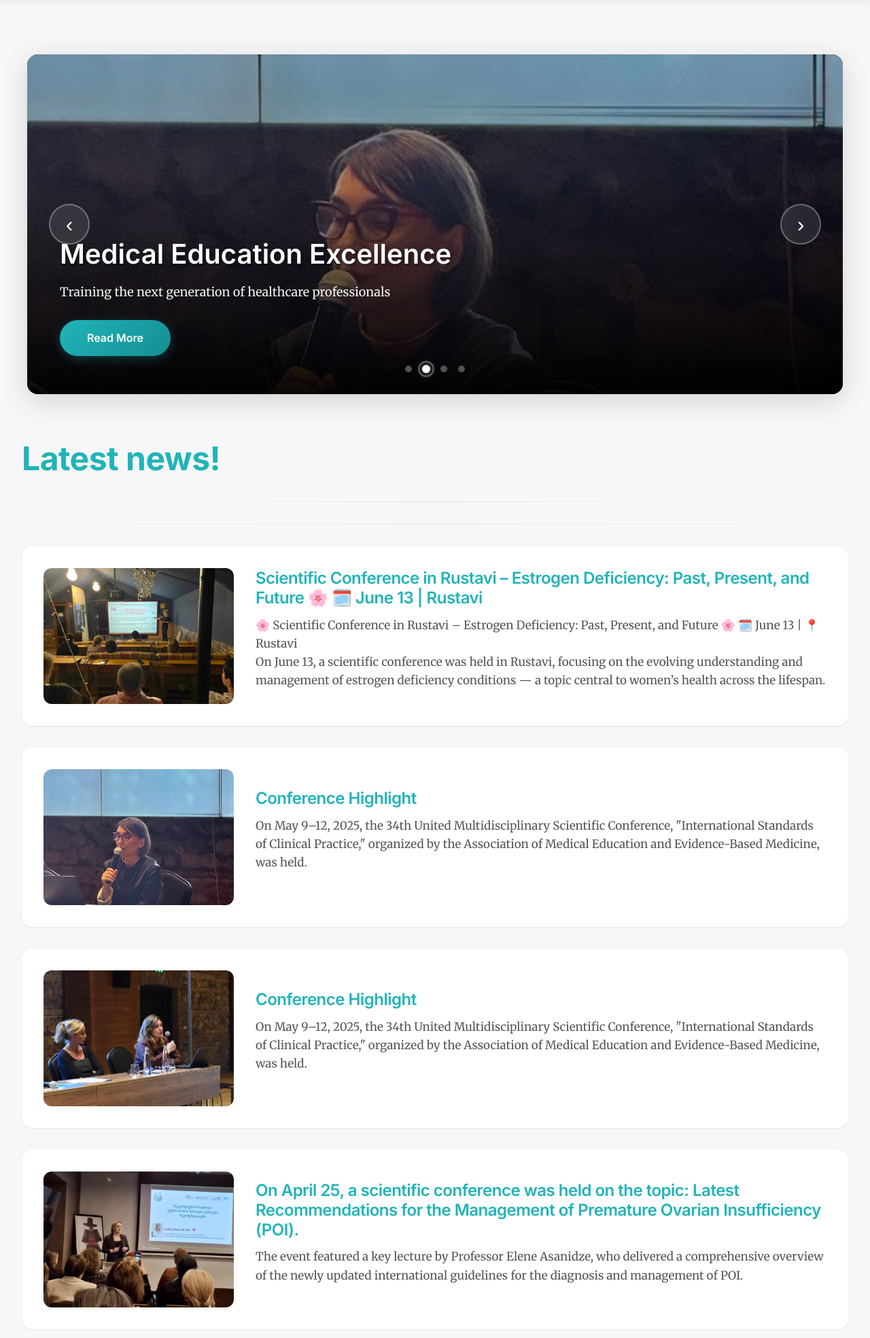
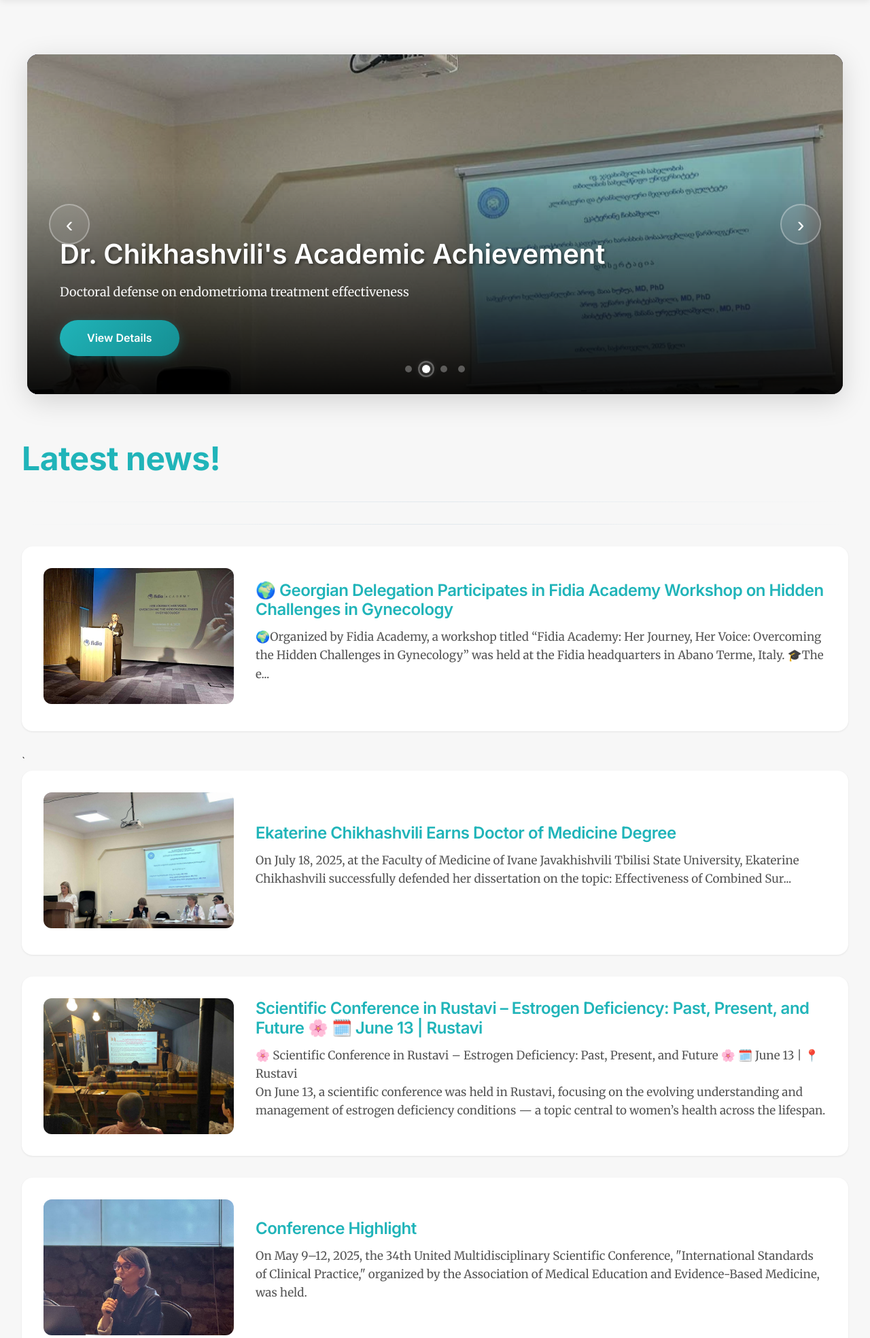
Before and after one commit to unseenmeli/GeorgianSHRA, a Django app: page / in a window 1280 px wide. Shown: the part 80-2049 px from the top of the page at 68% size. Run offline with Django 5.2, Linux system fonts and the light colour scheme.

Commit message:
pushed news, fixed some stuff

```diff
--- a/geoarsh/blog/static/blog/main.css
+++ b/geoarsh/blog/static/blog/main.css
@@ -329,10 +329,16 @@ a:hover {
     padding-left: 0.5rem;
 }
 
+.site-footer {
+    position: relative;
+    z-index: 9999;
+}
+
 .footer-bottom {
     padding-top: 2rem;
     border-top: 1px solid rgba(255, 255, 255, 0.1);
     text-align: center;
+    z-index: 9999;
 }
 
 .footer-bottom p {
--- a/geoarsh/blog/templates/blog/base.html
+++ b/geoarsh/blog/templates/blog/base.html
@@ -456,7 +456,6 @@
           <li class="nav-item dropdownguide">
             <a class="nav-link" id="guidelinesLink" href="{% url 'guidelines' %}" data-translation-key="guidelines">Gapag</a>
             <div class="dropdown-content dropdown-contentG">
-              <a href="{% url 'national_guidelines' %}" data-translation-key="national" id="nationalLink">National</a>
               <a href="{% url 'translated_guidelines' %}" data-translation-key="translated" id="translatedLink">Translated</a>
               <a href="{% url 'english_guidelines' %}" data-translation-key="english" id="englishLink">International</a>
             </div>
@@ -538,7 +537,7 @@
           </ul>
         </div>
       </div>
-      <div class="footer-bottom">
+      <div class="footer-bottom" style="z-index: 1000;">
         <p>&copy; 2022 Georgian Association of Reproductive and Sexual Health. All rights reserved.</p>
         <p class="footer-tech">Technical Support: <a href="mailto:unseenmeli@gmail.com">unseenmeli@gmail.com</a></p>
       </div>
--- a/geoarsh/blog/templates/blog/guidelines.html
+++ b/geoarsh/blog/templates/blog/guidelines.html
@@ -5,6 +5,8 @@
     .gapag-container {
         min-height: 100vh;
         padding: 40px 20px;
+        background-color: transparent;
+        position: relative;
     }
 
     .background-image {
@@ -14,8 +16,8 @@
         transform: translate(-50%, -50%);
         width: 60%;
         max-width: 600px;
-        opacity: 50%;
-        z-index: 0;
+        opacity: 0.5;
+        z-index: 1;
         pointer-events: none;
     }
 
--- a/geoarsh/blog/templates/blog/home.html
+++ b/geoarsh/blog/templates/blog/home.html
@@ -98,6 +98,55 @@
         }
     }
 
+    .scroll-animate {
+        opacity: 0;
+        transform: translateY(30px);
+        transition: all 0.6s cubic-bezier(0.4, 0, 0.2, 1);
+    }
+
+    .scroll-animate.visible {
+        opacity: 1;
+        transform: translateY(0);
+    }
+
+    .scroll-animate:nth-child(1) { transition-delay: 0.1s; }
+    .scroll-animate:nth-child(2) { transition-delay: 0.2s; }
+    .scroll-animate:nth-child(3) { transition-delay: 0.3s; }
+    .scroll-animate:nth-child(4) { transition-delay: 0.4s; }
+
+    .slide-in-left {
+        opacity: 0;
+        transform: translateX(-50px);
+        transition: all 0.8s ease-out;
+    }
+
+    .slide-in-left.visible {
+        opacity: 1;
+        transform: translateX(0);
+    }
+
+    .slide-in-right {
+        opacity: 0;
+        transform: translateX(50px);
+        transition: all 0.8s ease-out;
+    }
+
+    .slide-in-right.visible {
+        opacity: 1;
+        transform: translateX(0);
+    }
+
+    .fade-scale {
+        opacity: 0;
+        transform: scale(0.95);
+        transition: all 0.6s ease-out;
+    }
+
+    .fade-scale.visible {
+        opacity: 1;
+        transform: scale(1);
+    }
+
     @media (max-width: 768px) {
         .hero-heading {
             padding: 1.5rem 0.5rem;
@@ -128,35 +177,35 @@
     <div class="hero-slider">
         <div class="slider-container">
             <div class="slide active">
+                <img src="{% static 'blog/images/georgian-delegation-participates-in-fidia-academy-workshop-on-hidden-challenges-in-gynecology_postpost12.jpeg' %}" alt="Research">
+                <div class="slide-content">
+                    <h2 data-translation-key="slide3Title">Fidia Academy Workshop in Italy</h2>
+                    <p data-translation-key="slide3Text">Georgian delegation tackles hidden gynecological challenges</p>
+                    <a href="{% url 'news35' %}" class="slide-btn">Discover</a>
+                </div>
+            </div>
+            <div class="slide">
+                <img src="{% static 'blog/images/ekaterine-chikhashvili-earns-doctor-of-medicine-degree_maineka.jpg' %}" alt="Guidelines">
+                <div class="slide-content">
+                    <h2 data-translation-key="slide4Title">Dr. Chikhashvili's Academic Achievement</h2>
+                    <p data-translation-key="slide4Text">Doctoral defense on endometrioma treatment effectiveness</p>
+                    <a href="{% url 'news34' %}" class="slide-btn">View Details</a>
+                </div>
+            </div>
+            <div class="slide">
                 <img src="{% static 'blog/images/elenerustavi.jpg' %}" alt="Conference">
                 <div class="slide-content">
-                    <h2 data-translation-key="slide1Title">Latest Conference Highlights</h2>
-                    <p data-translation-key="slide1Text">Advancing reproductive health through collaboration</p>
+                    <h2 data-translation-key="slide1Title">Rustavi Conference on Estrogen Deficiency</h2>
+                    <p data-translation-key="slide1Text">Exploring past, present, and future of hormone health</p>
                     <a href="{% url 'news25' %}" class="slide-btn">Learn More</a>
                 </div>
             </div>
             <div class="slide">
                 <img src="{% static 'blog/images/xatunasuxadze.jpg' %}" alt="Medical Education">
                 <div class="slide-content">
-                    <h2 data-translation-key="slide2Title">Medical Education Excellence</h2>
-                    <p data-translation-key="slide2Text">Training the next generation of healthcare professionals</p>
+                    <h2 data-translation-key="slide2Title">34th Scientific Conference Presentation</h2>
+                    <p data-translation-key="slide2Text">Dr. Sokhadze on progesterone's role in reproductive disorders</p>
                     <a href="{% url 'news24' %}" class="slide-btn">Read More</a>
-                </div>
-            </div>
-            <div class="slide">
-                <img src="{% static 'blog/images/ia chapidze.jpeg' %}" alt="Research">
-                <div class="slide-content">
-                    <h2 data-translation-key="slide3Title">Groundbreaking Research</h2>
-                    <p data-translation-key="slide3Text">Leading innovative studies in reproductive health</p>
-                    <a href="{% url 'news23' %}" class="slide-btn">Discover</a>
-                </div>
-            </div>
-            <div class="slide">
-                <img src="{% static 'blog/images/news22main.jpg' %}" alt="Guidelines">
-                <div class="slide-content">
-                    <h2 data-translation-key="slide4Title">Updated Clinical Guidelines</h2>
-                    <p data-translation-key="slide4Text">Latest recommendations for healthcare providers</p>
-                    <a href="{% url 'news22' %}" class="slide-btn">View Details</a>
                 </div>
             </div>
         </div>
@@ -172,15 +221,45 @@
         </div>
     </div>
 
-    <h1 id="homeh1" data-translation-key="homesecondh1">
+    <h1 id="homeh1" class="scroll-animate" data-translation-key="homesecondh1">
         Latest news!
     </h1>
 
-    <hr>
-    <hr>
+    <hr class="scroll-animate">
+    <hr class="scroll-animate">
+
+    <div class="news-container scroll-animate" onclick="window.location.href=`{% url 'news35' %}`;" style="cursor: pointer;">
+        <a href="{% url 'news35' %}">
+            <img src="{% static 'blog/images/georgian-delegation-participates-in-fidia-academy-workshop-on-hidden-challenges-in-gynecology_postpost12.jpeg' %}" class="news-image">
+        </a>
+        <div>
+            <h1 class="news-title" data-translation-key="news35Title">
+                🌍 Georgian Delegation Participates in Fidia Academy Workshop on Hidden Challenges in Gynecology
+            </h1>
+            <p class="news-text" data-translation-key="homeNews35Paragraph">
+                🌍Organized by Fidia Academy, a workshop titled "Fidia Academy: Her Journey, Her Voice: Overcoming the Hidden Challenges in Gynecology" was held at the Fidia headquarters in Abano Terme, Italy.
+🎓The e...
+            </p>
+        </div>
+    </div>`
+
+<div class="news-container scroll-animate" onclick="window.location.href=`{% url 'news34' %}`;" style="cursor: pointer;">
+        <a href="{% url 'news34' %}">
+            <img src="{% static 'blog/images/ekaterine-chikhashvili-earns-doctor-of-medicine-degree_maineka.jpg' %}" class="news-image">
+        </a>
+        <div>
+            <h1 class="news-title" data-translation-key="news34Title">
+                Ekaterine Chikhashvili Earns Doctor of Medicine Degree
+            </h1>
+            <p class="news-text" data-translation-key="homeNews34Paragraph">
+                On July 18, 2025, at the Faculty of Medicine of Ivane Javakhishvili Tbilisi State University, Ekaterine Chikhashvili successfully defended her dissertation on the topic:
+Effectiveness of Combined Sur...
+            </p>
+        </div>
+    </div>
 
     <a href="{% url 'news25' %}" class="news-container-link">
-        <div class="news-container">
+        <div class="news-container scroll-animate">
             <img src="{% static 'blog/images/elenerustavi.jpg' %}" class="news-image">
             <div>
                 <h1 class="news-title" data-translation-key="news25Title">
@@ -192,7 +271,7 @@
     </a>
 
     <a href="{% url 'news24' %}" class="news-container-link">
-        <div class="news-container">
+        <div class="news-container scroll-animate">
             <img src="{% static 'blog/images/xatunasuxadze.jpg' %}" class="news-image">
             <div>
                 <h1 class="news-title" data-translation-key="news23Title">
@@ -204,35 +283,6 @@
             </div>
         </div>
     </a>
-
-    <a href="{% url 'news23' %}" class="news-container-link">
-        <div class="news-container">
-            <img src="{% static 'blog/images/ia chapidze.jpeg' %}" class="news-image">
-            <div>
-                <h1 class="news-title" data-translation-key="news23Title">
-                    Conference Highlight
-                </h1>
-                <p class="news-text" data-translation-key="homeNews23Paragraph">
-                    On May 9–12, 2025, the 34th United Multidisciplinary Scientific Conference, "International Standards of Clinical Practice," organized by the Association of Medical Education and Evidence-Based Medicine, was held.
-                </p>
-            </div>
-        </div>
-    </a>
-
-    <a href="{% url 'news22' %}" class="news-container-link">
-        <div class="news-container">
-            <img src="{% static 'blog/images/news22main.jpg' %}" class="news-image">
-            <div>
-                <h1 class="news-title" data-translation-key="news22Title">
-                    On April 25, a scientific conference was held on the topic: Latest Recommendations for the Management of Premature Ovarian Insufficiency (POI).
-                </h1>
-                <p class="news-text" data-translation-key="homeNews22Paragraph">
-                    The event featured a key lecture by Professor Elene Asanidze, who delivered a comprehensive overview of the newly updated international guidelines for the diagnosis and management of POI.
-                </p>
-            </div>
-        </div>
-    </a>
-
 
     <hr>
 <div class="formore">
@@ -665,6 +715,24 @@ function autoSlide() {
 
 document.addEventListener('DOMContentLoaded', function() {
     autoSlide();
+
+    const observerOptions = {
+        threshold: 0.1,
+        rootMargin: '0px 0px -50px 0px'
+    };
+
+    const observer = new IntersectionObserver(function(entries) {
+        entries.forEach(entry => {
+            if (entry.isIntersecting) {
+                entry.target.classList.add('visible');
+            }
+        });
+    }, observerOptions);
+
+    const animatedElements = document.querySelectorAll('.scroll-animate, .slide-in-left, .slide-in-right, .fade-scale');
+    animatedElements.forEach(el => {
+        observer.observe(el);
+    });
 });
 </script>
 
```
